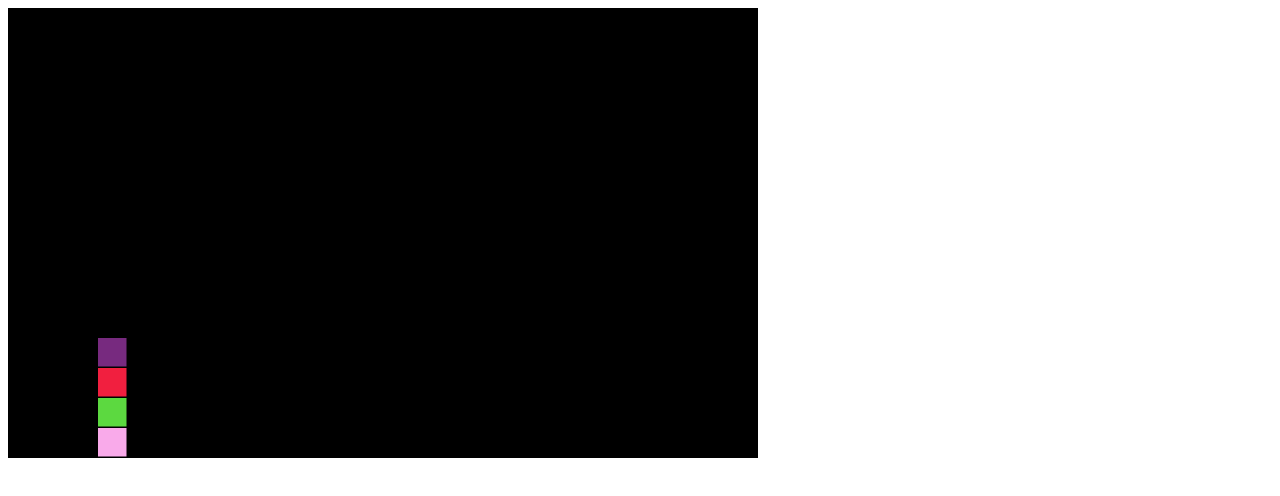
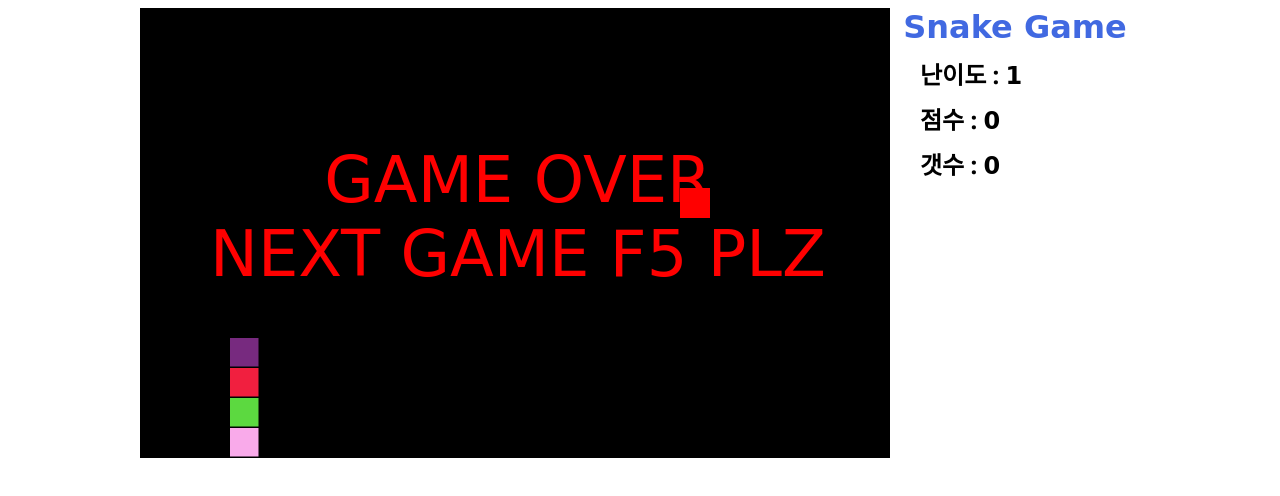
Before and after one commit to dnr14/snake, a plain HTML site: page index.html in a window 1280 px wide. Drawn offline with Linux system fonts and the light colour scheme; a web font is replaced by a local one.

Commit message:
정리 작업

```diff
--- /dev/null
+++ b/css/main.css
@@ -0,0 +1,45 @@
+#root {
+  position: relative;
+  display: flex;
+  width: 1000px;
+  margin: auto;
+}
+
+#right {
+  order: 2;
+  width: 100%;
+}
+
+#title {
+  font-family: "Tourney", cursive;
+  color: royalblue;
+  font-size: 2rem;
+  font-weight: 900;
+  text-align: center;
+}
+
+#difficulty,
+#score,
+#count {
+  font-family: "Noto Sans", sans-serif;
+  padding-left: 30px;
+  font-size: 1.5rem;
+  margin-top: 10px;
+  font-weight: 900;
+}
+
+#gameover {
+  opacity: 0;
+  font-family: "Tourney", cursive;
+  color: red;
+  font-size: 4rem;
+  top: 30%;
+  left: 7%;
+  position: absolute;
+  transition: 0.5s;
+  text-align: center;
+}
+
+.number {
+  font-family: "Tourney", cursive;
+}
--- a/index.html
+++ b/index.html
@@ -5,12 +5,33 @@
   <meta charset="UTF-8">
   <meta http-equiv="X-UA-Compatible" content="IE=edge">
   <meta name="viewport" content="width=device-width, initial-scale=1.0">
+  <link rel="preconnect" href="https://fonts.googleapis.com">
+  <link rel="preconnect" href="https://fonts.gstatic.com" crossorigin>
+  <link href="https://fonts.googleapis.com/css2?family=Tourney:ital,wght@0,100;0,200;1,100;1,200&display=swap"
+    rel="stylesheet">
+  <link rel="preconnect" href="https://fonts.googleapis.com">
+  <link rel="preconnect" href="https://fonts.gstatic.com" crossorigin>
+  <link
+    href="https://fonts.googleapis.com/css2?family=Noto+Sans:wght@400;700&family=Tourney:ital,wght@0,100;0,200;1,100;1,200&display=swap"
+    rel="stylesheet">
+  <link rel="stylesheet" href="/css/main.css">
   <title>스네이크 게임</title>
   <script src="/js/main.js" defer></script>
 </head>
 
 <body>
-  <div id="root"></div>
+  <div id="root">
+    <div id="right">
+      <div id="title">Snake Game</div>
+      <div id="difficulty">난이도 : <span class="number">1</span></div>
+      <div id="score">점수 : <span class="number">0</span></div>
+      <div id="count">갯수 : <span class="number">0</span></div>
+    </div>
+    <div id="gameover">
+      <div>GAME OVER</div>
+      <div>NEXT GAME F5 PLZ</div>
+    </div>
+  </div>
 </body>
 
 </html>
--- a/js/main.js
+++ b/js/main.js
@@ -2,17 +2,16 @@
   더 개발 해야될것들
   1. 시간에 따른 난이도 상승
   2. 원하는 난이도에서 시작
-  3. 점수
   4. ul 개발
   5. n X n 선택 가능
   6. 변수 명 정리
   7. 코드 리팩토링
-  8. 자바스크립트 스레드 멈추기
+  시작 눌렀을때 시작
 */
 
 class App {
   constructor() {
-    this.BLOCKSIZE = 30;
+    this.CELLSIZE = 30;
     this.ROWS = 25;
     this.COLUMNS = 15;
 
@@ -23,33 +22,49 @@ class App {
       up: "ArrowUp"
     }
 
+
+    this.$socreEl = document.querySelector("#score > .number");
+    this.$countEl = document.querySelector("#count > .number");
+    this.$difficultyEl = document.querySelector("#difficulty >.number");
+    this.$gameoverEl = document.querySelector("#gameover");
     this.array = Array.from({ length: this.COLUMNS }, () => { return Array(this.ROWS).fill(0) });
     this.canvas = document.createElement("canvas");
     this.ctx = this.canvas.getContext("2d");
 
-    this.ctx.canvas.width = this.BLOCKSIZE * this.ROWS;
-    this.ctx.canvas.height = this.BLOCKSIZE * this.COLUMNS;
+    this.ctx.canvas.width = this.CELLSIZE * this.ROWS;
+    this.ctx.canvas.height = this.CELLSIZE * this.COLUMNS;
 
-    this.ctx.scale(this.BLOCKSIZE, this.BLOCKSIZE);
+    this.ctx.scale(this.CELLSIZE, this.CELLSIZE);
+
+    this.time = 300;
+    this.count = 0;
 
     this.SNAKE_ARRAY = [];
 
     this.currentDirection = "down";
+
+
+    this.difficultyObj = {
+      _3: false,
+      _5: false,
+      _10: false
+    }
+
+    this.setElement();
+    this.init();
+  }
+
+  setElement() {
+    document.querySelector("#root").appendChild(this.canvas);
+    this.ctx.fillStyle = "black";
+    this.ctx.fillRect(0, 0, this.ROWS, this.CELLSIZE);
+  }
+  init() {
     let start = 3;
-
     for (let i = start; i >= 0; i--) {
       const snake = new Snake(i, 0);
       this.SNAKE_ARRAY.push(snake);
     }
-    this.setElement();
-    this.init();
-
-  }
-
-  setElement() {
-    document.querySelector("#root").appendChild(this.canvas);
-  }
-  init() {
     this.eventHandler();
     this.render();
     this.autoMaticMovement();
@@ -59,24 +74,19 @@ class App {
   eventHandler() {
     window.addEventListener('keydown', this.keyEv);
   }
+
   keyEv = (e) => {
-    let { state } = this.SNAKE_ARRAY[0];
-    let isGameOver = false;
     switch (e.key) {
       case this.key.down:
-        // isGameOver = this.downMove(state);
         this.currentDirection = "down";
         break;
       case this.key.left:
-        // isGameOver = this.leftMove(state);
         this.currentDirection = "left";
         break;
       case this.key.right:
-        // isGameOver = this.rightMove(state);
         this.currentDirection = "right";
         break;
       case this.key.up:
-        // isGameOver = this.upMove(state);
         this.currentDirection = "up";
         break;
     }
@@ -90,6 +100,10 @@ class App {
         return true;
       if (nextValue === 0)
         this.SNAKE_ARRAY.pop();
+      if (nextValue === 2) {
+        this.count++;
+        this.setScore();
+      }
 
       const deepCopy = JSON.parse(JSON.stringify(this.SNAKE_ARRAY[0]));
       deepCopy.state.x += 1;
@@ -101,7 +115,6 @@ class App {
     return false;
   }
 
-
   leftMove(state) {
     if ((state.x - 1) >= 0) {
       const nextValue = this.array[state.y][state.x - 1];
@@ -109,6 +122,10 @@ class App {
         return true;
       if (nextValue === 0)
         this.SNAKE_ARRAY.pop();
+      if (nextValue === 2) {
+        this.count++;
+        this.setScore();
+      }
 
       const deepCopy = JSON.parse(JSON.stringify(this.SNAKE_ARRAY[0]));
       deepCopy.state.x -= 1;
@@ -127,6 +144,10 @@ class App {
         return true;
       if (nextValue === 0)
         this.SNAKE_ARRAY.pop();
+      if (nextValue === 2) {
+        this.count++;
+        this.setScore();
+      }
 
       const deepCopy = JSON.parse(JSON.stringify(this.SNAKE_ARRAY[0]));
       deepCopy.state.y += 1;
@@ -145,6 +166,10 @@ class App {
         return true;
       if (nextValue === 0)
         this.SNAKE_ARRAY.pop();
+      if (nextValue === 2) {
+        this.count++;
+        this.setScore();
+      }
 
       const deepCopy = JSON.parse(JSON.stringify(this.SNAKE_ARRAY[0]));
       deepCopy.state.y -= 1;
@@ -158,19 +183,16 @@ class App {
 
   render() {
     this.renderAllRemove();
-    this.array.forEach((columns, iy) => {
-      columns.forEach((value, ix) => {
+
+    this.array.forEach((rows) => {
+      rows.forEach((value, idx) => {
         if (value !== 2) {
-          columns[ix] = 0;
+          rows[idx] = 0;
         }
       });
     });
 
-    this.SNAKE_ARRAY.forEach(snake => {
-      let { state } = snake;
-      this.array[state.y][state.x] = 1;
-    });
-
+    this.SNAKE_ARRAY.forEach(snake => this.array[snake.state.y][snake.state.x] = 1);
 
     this.array.forEach((columns, idx) => {
       columns.forEach((value, index) => {
@@ -179,7 +201,7 @@ class App {
           this.ctx.fillRect(index, idx, 0.95, 0.95);
         }
         if (value === 2) {
-          this.ctx.fillStyle = "green";
+          this.ctx.fillStyle = "red";
           this.ctx.fillRect(index, idx, 1, 1);
         }
       });
@@ -192,13 +214,13 @@ class App {
     this.ctx.fillRect(0, 0, this.ROWS, this.COLUMNS);
   }
 
-  gameOver() {
-    alert("게임오버");
-    window.removeEventListener('keydown', this.keyEv);
-  }
-
   autoMaticMovement() {
     this._autoMaticMovement = setInterval(() => {
+
+      if (this.difficultyObj._3 === false || this.difficultyObj._5 === false || this.difficultyObj._10 === false) {
+        this.setDifficult();
+      }
+
       let { state } = this.SNAKE_ARRAY[0];
       let isGameOver = false;
       switch (this.currentDirection) {
@@ -223,23 +245,41 @@ class App {
       } else {
         this.render();
       }
-    }, 100);
+    }, this.time);
   }
+
   autoMaticRender() {
     this._autoMaticRander = setInterval(() => {
       let x = Math.floor(Math.random() * this.COLUMNS);
       let y = Math.floor(Math.random() * this.ROWS);
       this.array[x][y] = 2;
-      console.log(this.array);
-      this.array.forEach((columns, idx) => {
-        columns.forEach((value, index) => {
-          if (value === 2) {
-            this.ctx.fillStyle = "green";
-            this.ctx.fillRect(index, idx, 1, 1);
-          }
-        });
-      })
     }, 3000);
+  }
+
+  setDifficult() {
+    if (this.count === 3 && this.difficultyObj._3 === false) {
+      this.$difficultyEl.textContent = `${3}`;
+      this.difficultyObj._3 = true;
+      this.time = 150;
+      clearInterval(this._autoMaticMovement);
+      this.autoMaticMovement();
+    }
+
+    if (this.count === 5 && this.difficultyObj._5 === false) {
+      this.$difficultyEl.textContent = `${5}`;
+      this.difficultyObj._5 = true;
+      this.time = 100;
+      clearInterval(this._autoMaticMovement);
+      this.autoMaticMovement();
+    }
+    if (this.count === 10 && this.difficultyObj._10 === false) {
+      this.$difficultyEl.textContent = `${10}`;
+      this.difficultyObj._10 = true;
+      this.time = 50;
+      clearInterval(this._autoMaticMovement);
+      this.autoMaticMovement();
+    }
+
   }
 
   getRandomColor = function (_isAlpha) {
@@ -260,16 +300,32 @@ class App {
     };
   };
 
+  setScore() {
+    let score = this.count * 50;
+    this.$socreEl.textContent = `${score}`;
+    this.$countEl.textContent = `${this.count}`;
+  }
+
+
+  gameOver() {
+    this.$gameoverEl.style.opacity = 1;
+    setInterval(() => {
+      this.$gameoverEl.style.opacity === "1"
+        ? this.$gameoverEl.style.opacity = 0
+        : this.$gameoverEl.style.opacity = 1;
+    }, 700);
+
+    window.removeEventListener('keydown', this.keyEv);
+  }
 }
 
-
 class Snake {
-  constructor(x, y, color) {
+  constructor(x, y) {
     this.state = {};
     this.state.x = x;
     this.state.y = y;
-    this.color = color;
   }
+
 }
 
 window.onload = () => {
```
